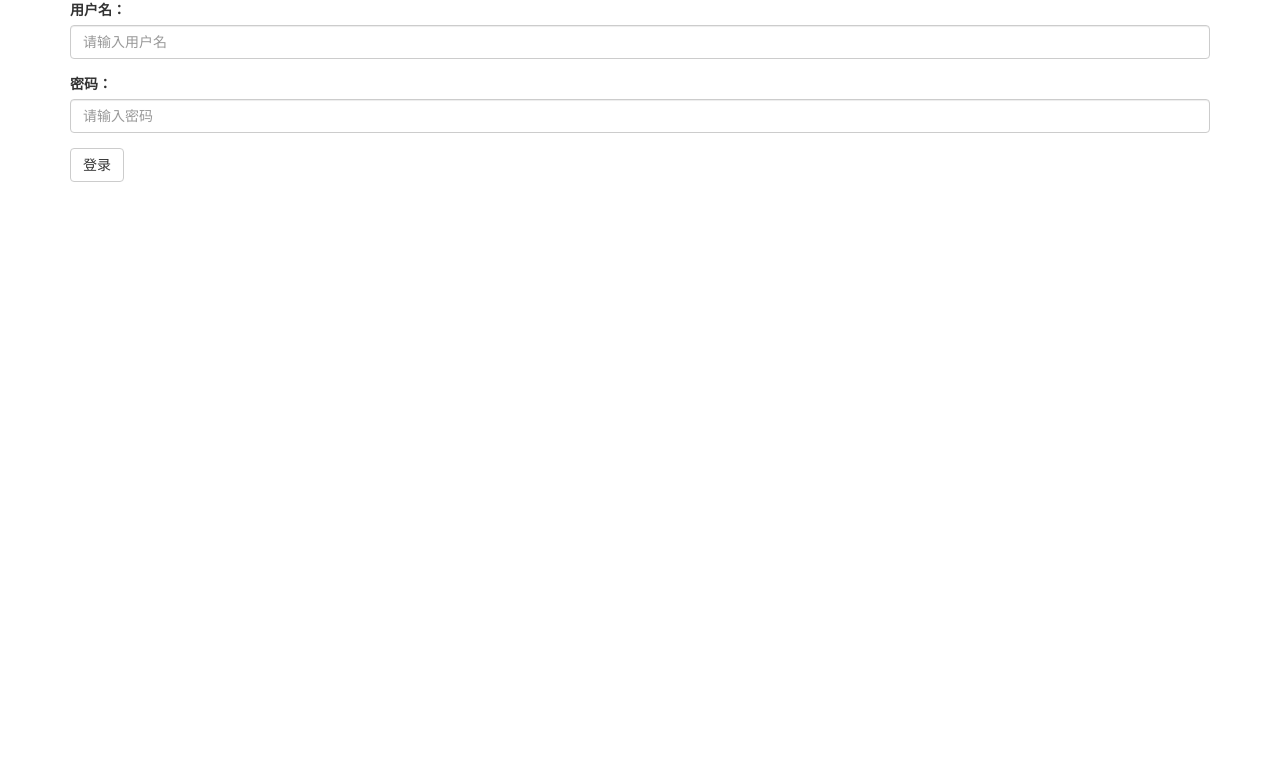
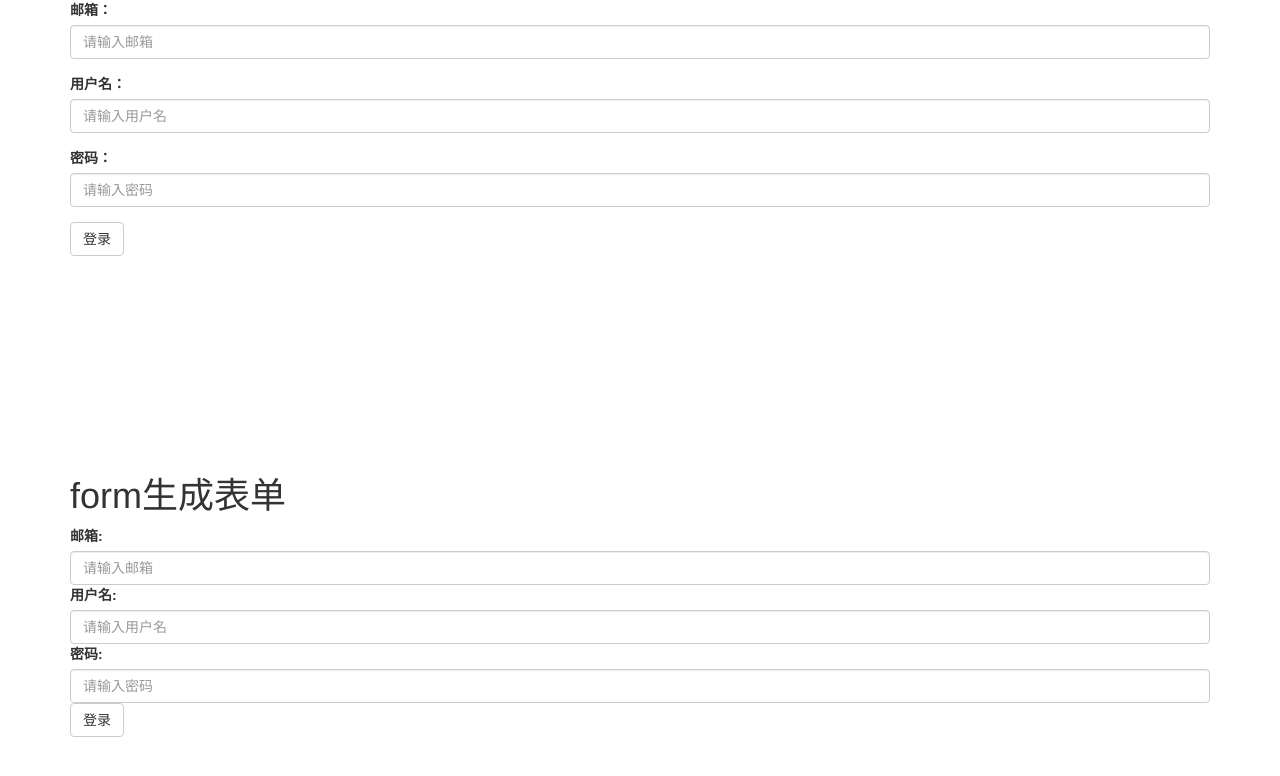
Before and after one commit to zzy0371/Py1903, a Django app: page /login/ in a window 1280 px wide. Shown: the top 776 px of the page. Run offline with Django 3.2, Linux system fonts and the light colour scheme.

Commit message:
表单类1

```diff
--- /dev/null
+++ b/demo2/polls/forms.py
@@ -0,0 +1,6 @@
+from django import forms
+class LoginForm(forms.Form):
+    # 定义表单中的邮件字段
+    email = forms.EmailField( label="邮箱",widget=forms.EmailInput(attrs={"id":"email","class":"form-control","placeholder":"请输入邮箱"} ))
+    username = forms.CharField( label=  "用户名",max_length=15,min_length=6, widget=forms.TextInput(attrs={"id":"username","class":"form-control","placeholder":"请输入用户名"}))
+    password = forms.CharField(label="密码", max_length=15,min_length=6,widget=forms.PasswordInput(attrs={"id":"password","class":"form-control","placeholder":"请输入密码"}))
--- a/demo2/polls/views.py
+++ b/demo2/polls/views.py
@@ -2,6 +2,7 @@ from django.shortcuts import render,redirect,reverse
 from django.http import HttpResponse,JsonResponse
 from django.views.generic import View
 from .models import Question,Choice
+from .forms import LoginForm
 # Create your views here.
 
 """
@@ -81,7 +82,8 @@ class ReusltView(View):
 
 class LoginView(View):
     def get(self,req):
-        return render(req,"polls/login.html")
+        lf = LoginForm()
+        return render(req,"polls/login.html",locals())
 
     def post(self,req):
         username = req.POST.get("username")
@@ -90,6 +92,15 @@ class LoginView(View):
         # session 存储在服务端 更加安全
         # 其实通过cookie存储sessionid    session在request中设置
         req.session["username"] = username
+
+        lf = LoginForm(req.POST)
+        print(lf.is_valid())
+
+        print(lf.cleaned_data["email"])
+        print(lf.cleaned_data["username"])
+        print(lf.cleaned_data["password"])
+
+
         return redirect(reverse("polls:index"))
 
 
--- a/demo2/templates/polls/login.html
+++ b/demo2/templates/polls/login.html
@@ -10,16 +10,39 @@
  <form action="#" method="post">
      {% csrf_token %}
         <div class="form-group">
+            <label for="email">邮箱：</label>
+            <input required name="email" type="email" class="form-control" id="email" placeholder="请输入邮箱">
+        </div>
+
+        <div class="form-group">
             <label for="username">用户名：</label>
-            <input name="username" type="text" class="form-control" id="username" placeholder="请输入用户名">
+            <input required name="username" type="text" class="form-control" id="username" placeholder="请输入用户名">
         </div>
+
         <div class="form-group">
             <label for="password">密码：</label>
-            <input name="password" type="password" class="form-control" id="password" placeholder="请输入密码">
+            <input required name="password" type="password" class="form-control" id="password" placeholder="请输入密码">
         </div>
 
         <button type="submit" class="btn btn-default">登录</button>
     </form>
 
 
+    <br><br><br><br><br><br><br><br><br><br>
+    <h1>form生成表单</h1>
+
+ <form action="#" method="post">
+
+
+        {% csrf_token %}
+        {{ lf }}
+
+        <button type="submit" class="btn btn-default">登录</button>
+
+        {{ lf.errors }}
+    </form>
+
+
+
+
 {% endblock %}
```
Also changed, not shown: demo2/db.sqlite3.
